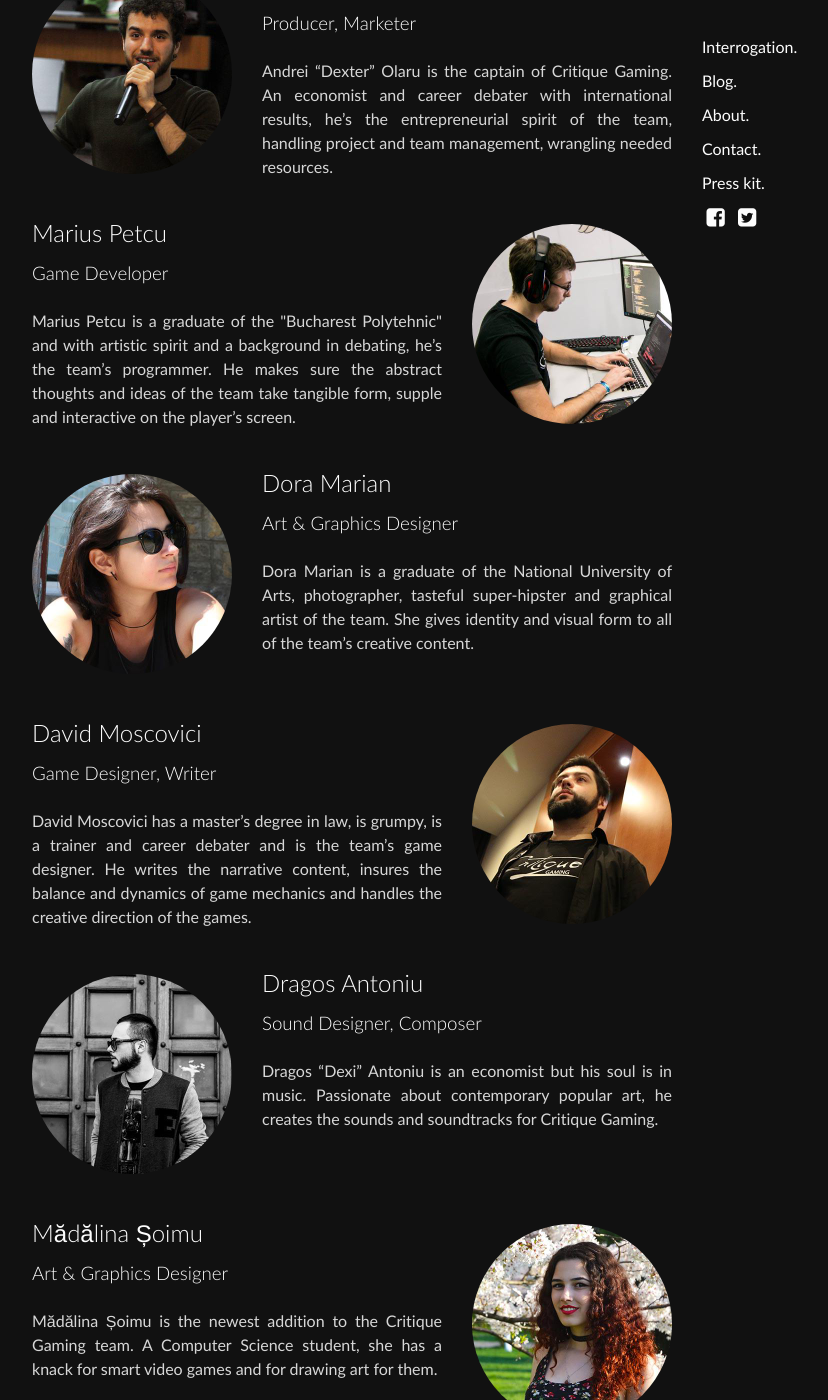
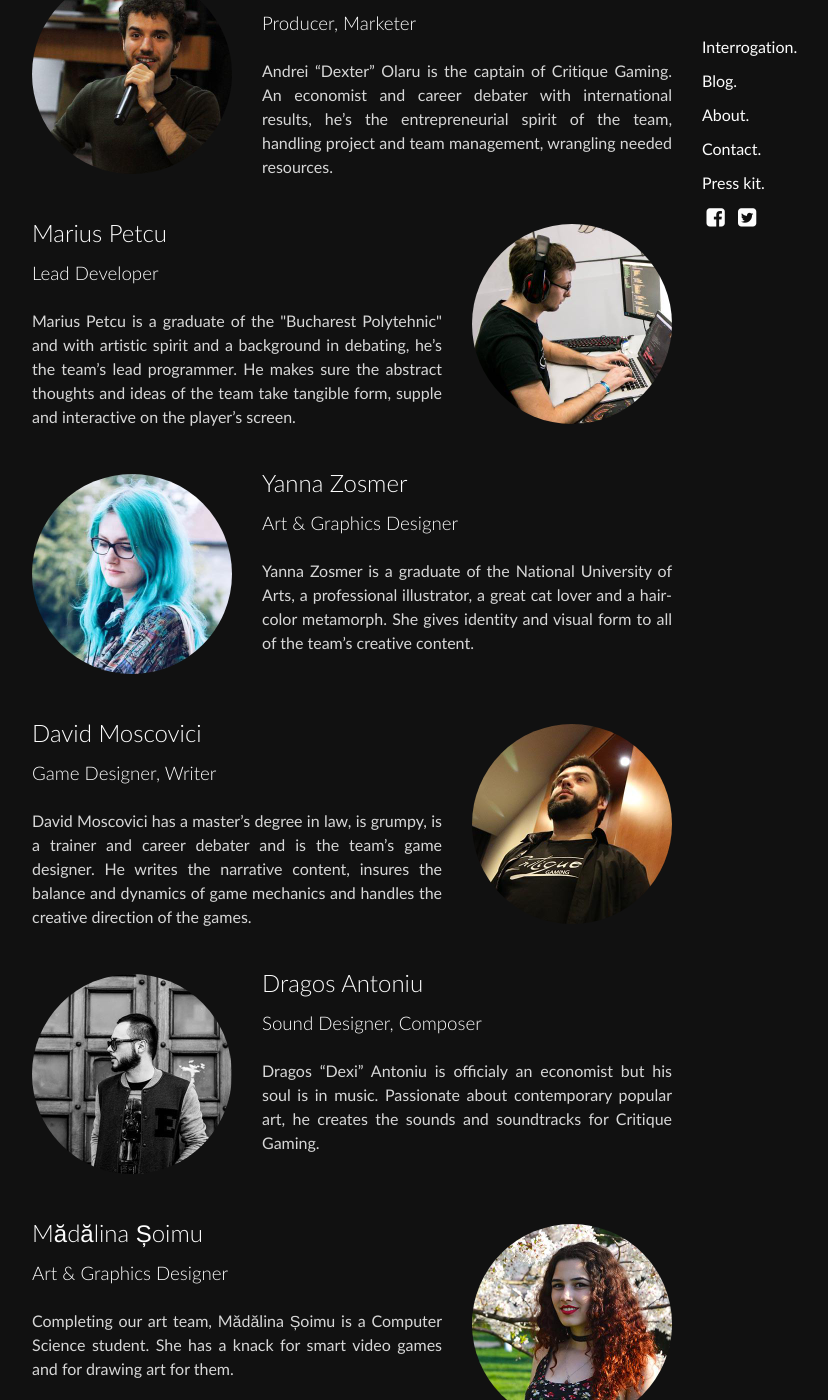
Before and after one commit to dapetcu21/interrogation-site, a Jekyll site: the page built from index.html, in a window 1280 px wide and 1400 px high, scrolled down 1399 px. Shown: the whole window, without its empty margins (288-1116 px from the left). Built offline with Jekyll 4.4.1, drawn with Linux system fonts in a browser that asks for light colours; some of the changed text lies outside the part shown.

Commit message:
Update team bios

```diff
--- a/_includes/sections/about.html
+++ b/_includes/sections/about.html
@@ -12,15 +12,15 @@
 <div class="team-profile">
 <img class="team-pic team-pic-right" src="/images/petcu.jpg">
 <h2>Marius Petcu</h2>
-<h3>Game Developer</h3>
-<p>Marius Petcu is a graduate of the "Bucharest Polytehnic" and with artistic spirit and a background in debating, he’s the team’s programmer. He makes sure the abstract thoughts and ideas of the team take tangible form, supple and interactive on the player’s screen.</p>
+<h3>Lead Developer</h3>
+<p>Marius Petcu is a graduate of the "Bucharest Polytehnic" and with artistic spirit and a background in debating, he’s the team’s lead programmer. He makes sure the abstract thoughts and ideas of the team take tangible form, supple and interactive on the player’s screen.</p>
 </div>
 
 <div class="team-profile">
-<img class="team-pic team-pic-left" src="/images/dora.jpg">
-<h2>Dora Marian</h2>
+<img class="team-pic team-pic-left" src="/images/yanna.jpg">
+<h2>Yanna Zosmer</h2>
 <h3>Art &amp; Graphics Designer</h3>
-<p>Dora Marian is a graduate of the National University of Arts, photographer, tasteful super-hipster and graphical artist of the team. She gives identity and visual form to all of the team’s creative content.</p>
+<p>Yanna Zosmer is a graduate of the National University of Arts, a professional illustrator, a great cat lover and a hair-color metamorph. She gives identity and visual form to all of the team’s creative content.</p>
 </div>
 
 <div class="team-profile">
@@ -34,12 +34,27 @@
 <img class="team-pic team-pic-left" src="/images/dexi.jpg">
 <h2>Dragos Antoniu</h2>
 <h3>Sound Designer, Composer</h3>
-<p>Dragos “Dexi” Antoniu is an economist but his soul is in music. Passionate about contemporary popular art, he creates the sounds and soundtracks for Critique Gaming.</p>
+<p>Dragos “Dexi” Antoniu is officialy an economist but his soul is in music. Passionate about contemporary popular art, he creates the sounds and soundtracks for Critique Gaming.</p>
 </div>
 
 <div class="team-profile">
 <img class="team-pic team-pic-right" src="/images/madalina.jpg">
 <h2>Mădălina Șoimu</h2>
 <h3>Art &amp; Graphics Designer</h3>
-<p>Mădălina Șoimu is the newest addition to the Critique Gaming team. A Computer Science student, she has a knack for smart video games and for drawing art for them.</p>
+<p>Completing our art team, Mădălina Șoimu is a Computer Science student. She has a knack for smart video games and for drawing art for them.</p>
 </div>
+
+<div class="team-profile">
+<img class="team-pic team-pic-left" src="/images/catalin.jpg">
+<h2>Cătălin Nedeluș</h2>
+<h3>Game Developer</h3>
+<p>Amateur musician and video game enthusiast, Cătălin Nedeluș does not like waking up early. However, he is like fish in the water when it comes to game development.</p>
+</div>
+
+<h2>Special Thanks<h2>
+
+<div class="team-profile">
+<img class="team-pic team-pic-right" src="/images/dora.jpg">
+<h2>Dora Marian</h2>
+<p>Dora Marian, National University of Arts graduate, illustrator and photographer, is one of the co-founders of Critique Gaming. Though not an active team-member at the moment, we will forever appreciate her work and dedication, which were essential in making this team come to life. </p>
+</div>
```
Also changed, not shown: images/catalin.jpg (added), images/yanna.jpg (added).
